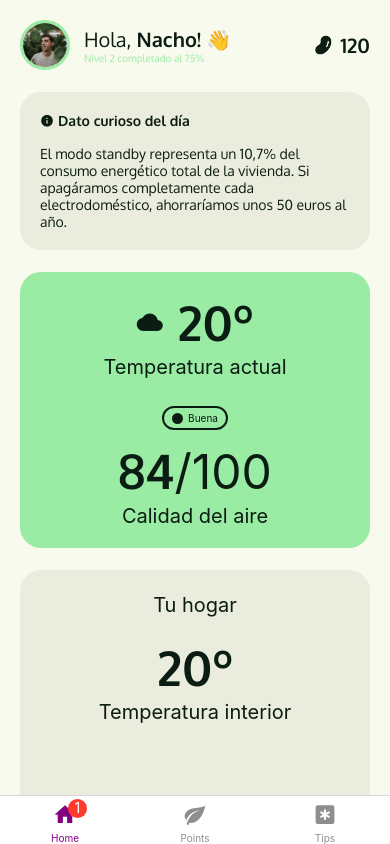
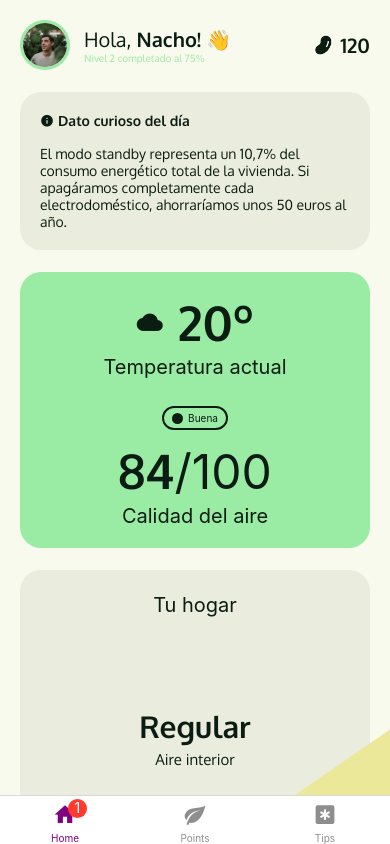
Before and after one commit to M-Benito/Salix-front-end, a React Native app: screen /HomeScreen in a window 390 px wide. Built offline with nearby package versions, Linux system fonts and the light colour scheme.

Commit message:
Indoors small fixes

```diff
--- a/src/Components/Home/IndoorsPreview.jsx
+++ b/src/Components/Home/IndoorsPreview.jsx
@@ -1,13 +1,13 @@
 import { StyleSheet, Text, View, ImageBackground } from 'react-native';
 import * as color from '../../../constants/colors'
 
-export default function IndoorsPreview({ hasVentilated }) {
+export default function IndoorsPreview({ hasVentilated, hasTempSensor }) {
 
     return (
         <View style={styles.container}>
             <Text style={[styles.subtitle, { marginBottom: 20 }]}>Tu hogar</Text>
-            <Text style={styles.title}>20º</Text>
-            <Text style={styles.subtitle}>Temperatura interior</Text>
+            {hasTempSensor ? <Text style={styles.title}>20º</Text> : null}
+            {hasTempSensor ? <Text style={[styles.subtitle, {marginBottom: 20}]}>Temperatura interior</Text> : null}
             <ImageBackground resizeMode="contain" style={styles.image} source={hasVentilated ? require("../../../assets/house-green.png") : require("../../../assets/house-yellow.png")}>
                 <View style={styles.houseContainer} >
                     <Text style={styles.houseTitle}>{hasVentilated ? "Bueno" : "Regular"}</Text>
@@ -74,7 +74,7 @@ const styles = StyleSheet.create({
     image: {
         flex: 1,
         justifyContent: 'center',
-        marginTop: 20
+        marginTop: 10
     },
     houseContainer: {
         alignItems: 'center',
@@ -82,7 +82,6 @@ const styles = StyleSheet.create({
         borderRadius: 21,
         width: '100%',
         marginTop: 25,
-
         padding: 30
     },
     houseTitle: {
--- a/src/screens/Home.js
+++ b/src/screens/Home.js
@@ -18,7 +18,7 @@ export default function Home() {
                     <OutdoorsPreview temperatue={"20"} aqiState={2} aqi={"84"}/>
                 </TouchableOpacity>
                 <TouchableOpacity onPress={() => navigation.navigate("Indoors")}>
-                    <IndoorsPreview hasVentilated={false}/>
+                    <IndoorsPreview hasVentilated={false} hasTempSensor={false}/>
                 </TouchableOpacity>
                 <TouchableOpacity style={styles.lightPriceContainer} onPress={() => navigation.navigate("Indoors")}>
                     <Text style={styles.title}>120€/Mwh</Text>
```
